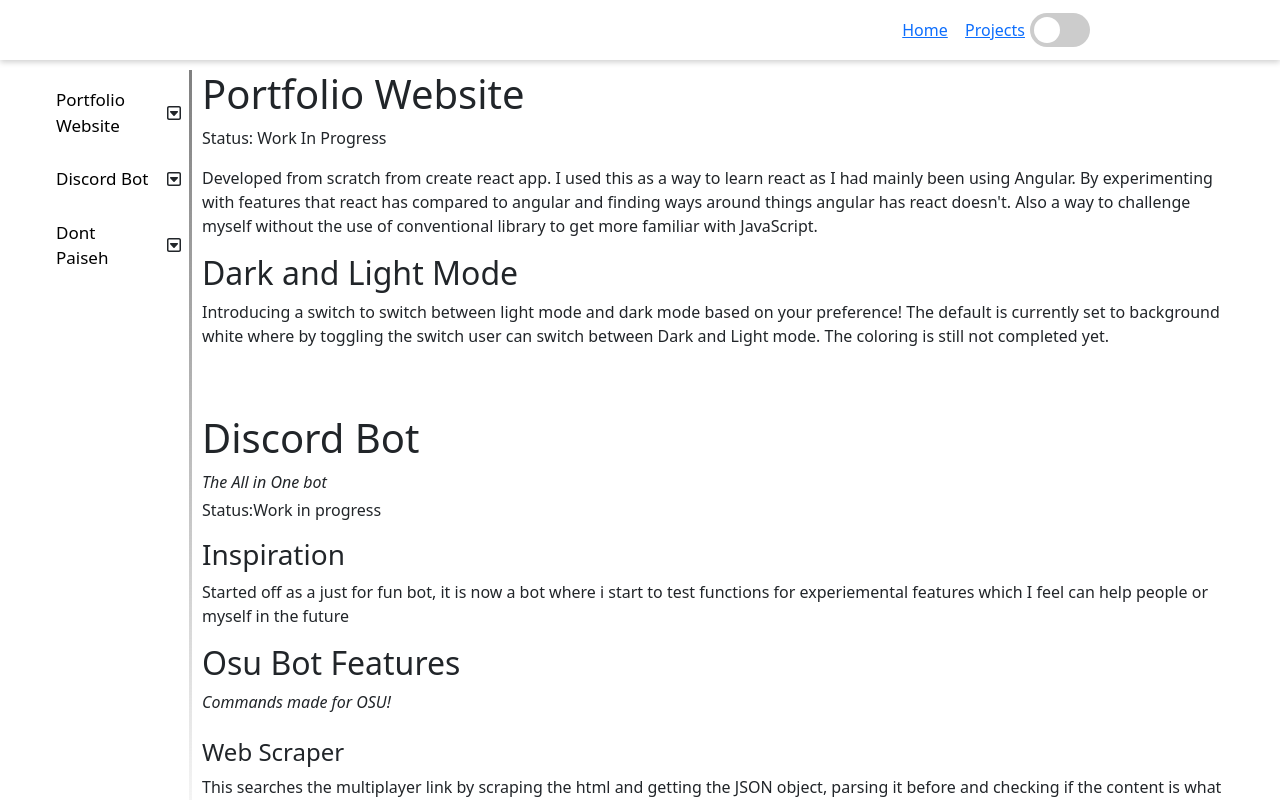
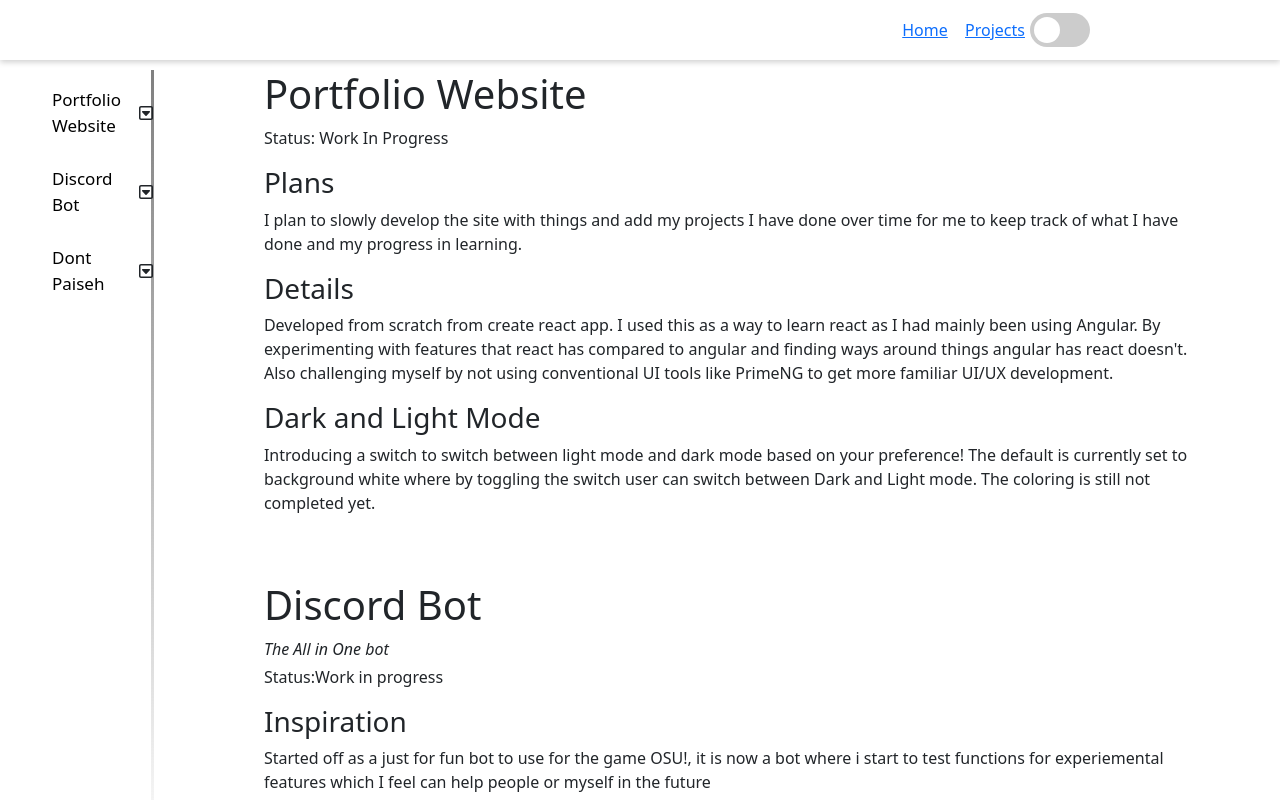
Before and after one commit to moroha29/moroha29.github.io, a React (Create React App) app in the folder web-portfolio/: page /projects in a window 1280 px wide. Shown: the top 800 px of the page. Built offline with nearby package versions, Linux system fonts and the light colour scheme.

Commit message:
bug fixes

```diff
--- a/web-portfolio/src/Projects.css
+++ b/web-portfolio/src/Projects.css
@@ -7,5 +7,5 @@
 }
 
 .projectContent{
-    margin-left:150px;
+    margin-left:17%;
 }
--- a/web-portfolio/src/Projects.js
+++ b/web-portfolio/src/Projects.js
@@ -58,9 +58,9 @@ export default function Projects() {
   ];
 
   return (
-      <div className='container projects'>
-          <SideMenu className="col-2" projects={projects}/>
-          <div className='projectContent'>
+      <div className='container projects row'>
+          <SideMenu projects={projects}/>
+          <div className='projectContent col-10'>
             {projects.map((item)=>{
               return(
               <div key={item.name} className='row project' id={item.name}>
--- a/web-portfolio/src/components/projects/discord-bot.js
+++ b/web-portfolio/src/components/projects/discord-bot.js
@@ -8,7 +8,7 @@ export default function DiscordBot() {
         <p className="mt-1">Status:Work in progress</p>
         <h3>Inspiration</h3>
         <p>
-          Started off as a just for fun bot, it is now a bot where i start to test functions
+          Started off as a just for fun bot to use for the game OSU!, it is now a bot where i start to test functions
           for experiemental features which I feel can help people or myself in the future
         </p>
         <h2 id='osuBotFeatures'>Osu Bot Features</h2>
--- a/web-portfolio/src/components/projects/portfolio-website.js
+++ b/web-portfolio/src/components/projects/portfolio-website.js
@@ -5,13 +5,18 @@ export default function PortfolioWebsite() {
       <div className='portfolio'>
         <h1>Portfolio Website</h1>
         <p className="mt-1">Status: Work In Progress</p>
+        <h3>Plans</h3>
+        <p>I plan to slowly develop the site with things and add my projects I have done over time for me to keep track of
+          what I have done and my progress in learning.
+        </p>
+        <h3>Details</h3>
         <p> Developed from scratch from create react app. I used this as a way to learn react as I had mainly been using Angular.
           By experimenting with features that react has compared to angular and finding ways around things angular has react doesn't.
-          Also a way to challenge myself without the use of conventional library to get more familiar with JavaScript.
+          Also challenging myself by not using conventional UI tools like PrimeNG to get more familiar UI/UX development.
         </p>
-        <h2 id="darkLightMode">
+        <h3 id="darkLightMode">
           Dark and Light Mode
-        </h2>
+        </h3>
         <p>
           Introducing a switch to switch between light mode and dark mode based on your preference!
           The default is currently set to background white where by toggling the switch user can switch
--- a/web-portfolio/src/components/side-menu/side-menu.css
+++ b/web-portfolio/src/components/side-menu/side-menu.css
@@ -1,12 +1,10 @@
 .sideMenu{
     height:100%;
-    width:140px;
-    position:fixed;
     border-width: 3px;
     border-style: solid;
     border-left:0;
     margin: 0;
-    padding: 0;
+    /* padding: 0; */
     border-image:
       linear-gradient(
         to bottom,
@@ -30,6 +28,8 @@
 .sideNav{
     display:flex;
     flex-direction: column;
+    position:fixed;
+    max-width: 8%;
 }
 
   /* Ripple effect */
@@ -51,7 +51,7 @@
     display: block;
     color: black;
     text-align: left;
-    padding: 14px 4px;
+    padding: 14px 0px;
     text-decoration: none;
     font-size: 17px;
     word-wrap: break-word;
--- a/web-portfolio/src/components/side-menu/side-menu.js
+++ b/web-portfolio/src/components/side-menu/side-menu.js
@@ -32,15 +32,14 @@ export default function SideMenu(props){
       },[]);
 
     return (
-      <div className='sideMenu'>
-        <div className="sideNav container">
+      <div className="sideNav col-2 sideMenu container">
           {projects.map((item)=>{
             return(
               <div className='row sideItems' key={item.name}>
-                  <a className='col-md-9 sideMenuButton ripple' href={'#'+item.name}>
+                <a className='col-9 sideMenuButton ripple' href={'#'+item.name}>
                   {item.displayName}
                 </a>
-                  <div className='col-md-3 megaMenuIcon' >
+                <div className='col-3 megaMenuIcon container' >
                   <FontAwesomeIcon className='' icon={faCaretSquareDown} />
                 </div>
                 <div className="dropdown-container" style={{display:'none'}}>
@@ -57,6 +56,5 @@ export default function SideMenu(props){
             )
           })}
       </div>
-      </div>
     );
   }
--- a/web-portfolio/src/components/timeline/timeline.js
+++ b/web-portfolio/src/components/timeline/timeline.js
@@ -11,14 +11,10 @@ export default function Timeline() {
               <p><i>Jan 2024 - May 2024</i></p>
               <div className='hoverContent'>
                 <ul>
-                  <li>Create a chatbot with the use of Streamlit and OpenAi.</li>
-                  <li>Recommend 2 changes in the model that is currently being tested and pushed out.</li>
-                  <li>Utilized cutting edge technologies like OpenAI to combine data science into chatbots and
-                    open-source libraries like leaflet-geotiff to deal with satellite imagery mapping on maps.
-                  </li>
-                  <li>
-                    Received high praises from superiors on the 4 endproduct demos completed.
-                  </li>
+                  <li>Created an assistant chatbot with the use of Streamlit and OpenAi.</li>
+                  <li>Developed 3 demonstrations for solutions to help price different insurance policies with the use of Machine Learning and Data Science tools
+                    to display data neatly with stellar acknowledgment from project managers on the end products.</li>
+                  <li>Identified 2 areas for improvement in current products and recommended solutions to solve them.</li>
                 </ul>
               </div>
           </div>
@@ -30,14 +26,12 @@ export default function Timeline() {
               <p><i>May 2023 - Dec 2023</i></p>
               <div className='hoverContent'>
                 <ul>
-                  <li>Developed Frontend solutions for webapp with the use of Angular.</li>
+                  <li>Developed frontend solutions for webapp with the use of Angular.</li>
                   <li>Wrote Unit Testing for products utilizing Jasmine and Karma.</li>
-                  <li>Make screens of the product look more beautiful with the use of HTML, CSS and PrimeNG.</li>
-                  <li>Bug Fixes for old products with high urgency issues.</li>
-                  <li>Documentation writing for all the work I have done to ensure that future developers are able to take over with ease.</li>
-                  <li>Completed boilerplate for frontend for the framework for inquiry and search tables
-                    used by company that received high recognition with documentation requested and completed.
-                  </li>
+                  <li>Made screens of webapps look visually appealing on both mobile and desktop with the use of HTML, CSS, Bootstrap and PrimeNG.</li>
+                  <li>Bug Fixes for pre-existing projects.</li>
+                  <li>Created a boilerplate for the frontend framework for the company to increase productivity by 50% for future frontend development.</li>
+                  <li>Prepared documentation writing for my projects to facilitate the handover to future developers.</li>
                 </ul>
               </div>
           </div>
```
Also changed, not shown: 1 other file (tests, documents, lock files or other folders). Lines whose indentation alone changed are shown as unchanged.
